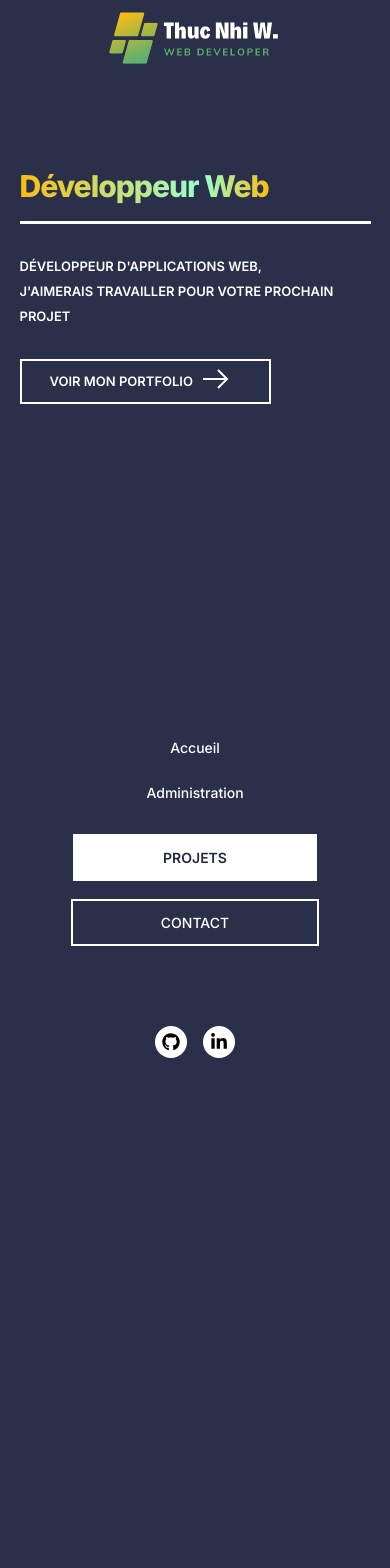
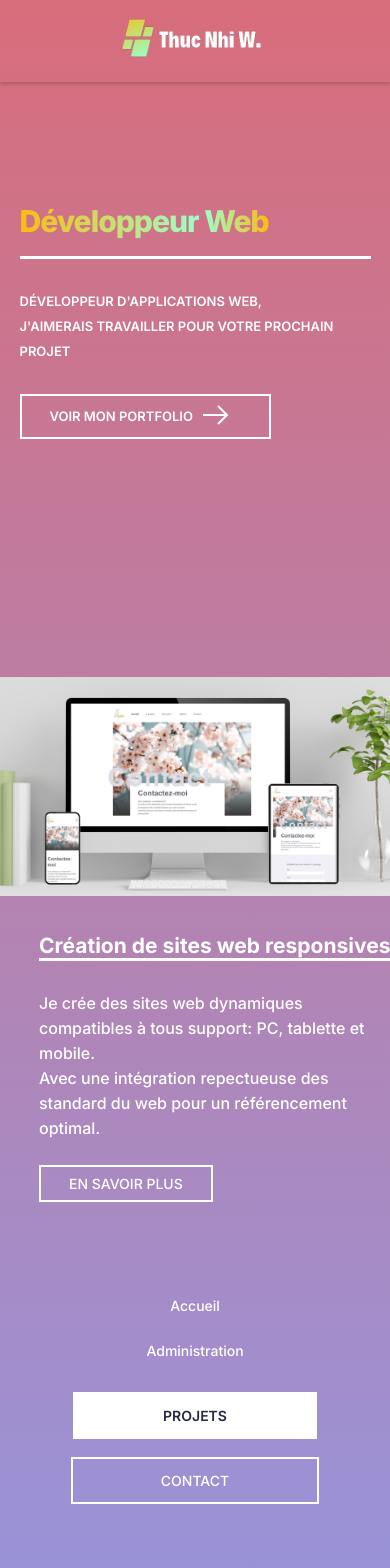
Before and after one commit to thucnhi-wiedenhofer/tn_portfolio_next.js, a Next.js app: page / in a window 390 px wide. Shown: the top 1568 px of the page. Before the commit the page ends 1227 px from the top, so only its background shows below. Built offline with nearby package versions, Linux system fonts and the light colour scheme.

Commit message:
section services à terminer

```diff
--- a/components/ContactForm/ContactForm.module.css
+++ b/components/ContactForm/ContactForm.module.css
@@ -23,9 +23,9 @@
   -webkit-appearance: none;
   -ms-appearance: none;
   appearance: none;
-  background: rgba(212, 212, 255, 0.035);
+  background: rgba(255,255,255,.24);
   border: none;
-  border-radius: 0;
+  border-radius: 5px;
   color: inherit;
   display: block;
   outline: 0;
@@ -35,7 +35,7 @@
   height: 44px;
 }
 
-.input:focus {
+.input:focus, .input:hover {
   border-color: #9bffc9;
   box-shadow: 0 0 0 2px #9bffc9;
 }
--- a/components/Footer/Footer.module.css
+++ b/components/Footer/Footer.module.css
@@ -92,7 +92,7 @@
   }
 }
 
-@media (max-width: 414px) {
+@media (max-width: 415px) {
   .container {
     margin: 25% auto;
   }
--- a/components/Header/header.module.css
+++ b/components/Header/header.module.css
@@ -12,7 +12,8 @@
   top: 0;
   width: 100%;
   z-index: 1000;
-  background-color: #2a2f4a;
+  background-color: #d86d7b;
+  box-shadow: 0 2px 4px 0 rgba(0,0,0,.2);
 }
 
 .nav {
@@ -65,9 +66,11 @@
   }
 }
 
-@media (max-width: 414px) {
+@media (max-width: 415px) {
   .navbar {
     justify-content: center;
+    position:relative;
+    background-color: transparent;
   }
   .nav {
     display: none;
--- a/pages/contact.js
+++ b/pages/contact.js
@@ -8,11 +8,7 @@ export default function Contact() {
     <>
       <section id="banner">
         <div className={styles.container}>
-          <h1 className={styles.title}>
-
-            <span className={styles.first}>Contactez-</span>
-            <span className={styles.second}>Moi</span>
-          </h1>
+        <h1 className={styles.title}>Contactez-moi</h1>
           <p className={styles.intro}>
             Vous avez un projet? <br /> Je suis à votre disposition pour toutes
             demandes de devis ou de renseignements complémentaires sur mes
--- a/pages/index.js
+++ b/pages/index.js
@@ -4,14 +4,17 @@ import Image from "next/image";
 import Link from "next/link";
 import styles from "@/styles/Home.module.css";
 import arrow from "./../public/images/icons/arrow-icon.svg";
+import project_1 from "./../public/images/services_1.png";
 
 export default function Home() {
   return (
-    <section className={styles.banner}>
-      <div className={styles.container}>
+    <>
+      <section id="banner">
+        <div className={styles.banner}>
           <div className={styles.title}>
             <h1>
-            <span className={styles.first}>Développeur</span> <span className={styles.second}>Web</span>
+              <span className={styles.first}>Développeur</span>{" "}
+              <span className={styles.second}>Web</span>
             </h1>
           </div>
           <div className={styles.content}>
@@ -32,5 +35,29 @@ export default function Home() {
           </div>
         </div>
       </section>
+      <section id="services">
+        <div className={styles.container}>
+          <article className={styles.services}>
+            <div className={styles.imgFluid}>
+              <Image src={project_1} alt="site web responsives" width="1920" height="1080" layout="responsive" />
+            </div>
+
+            <div className={styles.description}>
+              <div className={styles.header}>
+                <h2>Création de sites web responsives</h2>
+              </div>
+              <p>Je crée des sites web dynamiques compatibles à tous support: PC, tablette et mobile.<br/>
+              Avec une intégration repectueuse des standard du web pour un référencement optimal.
+              </p>
+              <ul className={styles.action}>
+                <li>
+                  <Link className={styles.btnOutline} href="/projets">En savoir plus</Link>
+                </li>
+              </ul>
+            </div>
+          </article>
+        </div>
+      </section>
+    </>
   );
 }
--- a/styles/Home.module.css
+++ b/styles/Home.module.css
@@ -1,3 +1,5 @@
+/*  CSS  section banner */
+
 .banner h1 {
   font-size: 100px;
   font-weight: 800;
@@ -18,7 +20,7 @@
   -webkit-text-fill-color: transparent;
 }
 
-.container {
+.banner {
   min-height: 65vh;
   max-width: 1100px;
   width: calc(100% - 10%);
@@ -108,8 +110,9 @@
   }
 }
 
-@media (max-width: 414px) {
+@media (max-width: 415px) {
   .banner h1 {
+    margin-top: 30%;
     font-size: 30px;
     letter-spacing: -1px;
   }
@@ -133,3 +136,65 @@
     margin: 30px 30px 10px 0px;
   }
 }
+/*  CSS  Fin section banner */
+
+
+
+/*  CSS  section Services */
+.services {
+  display: flex;
+  flex-direction: row;
+  justify-content: space-around;
+}
+
+.imgFluid {
+  width:60%;
+}
+
+.description {
+  width:40%;
+  padding-left: 10%;
+  padding-right: 3%;
+}
+
+.header {
+  border-bottom-style: solid;
+width: max-content;
+word-wrap: break-word;
+margin-top: 30px;
+}
+
+.description p {
+  font-size: 16px;
+  margin: 30px 0;
+}
+
+.btnOutline {
+  background-color: transparent;
+  border: 0px;
+  box-shadow: inset 0 0 0 2px #ffffff;
+  color: #ffff;
+  padding: 10px 30px;
+  text-transform: uppercase;
+}
+
+.btnOutline:hover,
+.btnOutline:active {
+  box-shadow: inset 0 0 0 2px #9bffc9;
+  color: #9bffc9;
+}
+
+@media (max-width: 835px) {
+  .services {
+    flex-direction: column;
+  }
+  .imgFluid {
+    width:100%;
+  }
+  .description {
+    width:100%;
+    padding-left: 10%;
+    padding-right: 3%;
+  }
+}
+/*  CSS  Fin section Services */
--- a/styles/globals.css
+++ b/styles/globals.css
@@ -11,7 +11,7 @@ body {
   font-weight: 500;
   line-height: 25px;
   color: #ffff;
-  background-color: #2a2f4a;
+  background: linear-gradient(#D86D7B, #9198e5);
   font-family: "Inter", sans-serif;
 }
 
```
Also changed, not shown: components/Galery/Galery.js (added, +25 -0 lines), styles/contact.module.css (+11 -9 lines), components/Galery/Galery.module.css (added), public/images/logo_1.png, public/images/services_1.png (added). Lines whose indentation alone changed are shown as unchanged.
